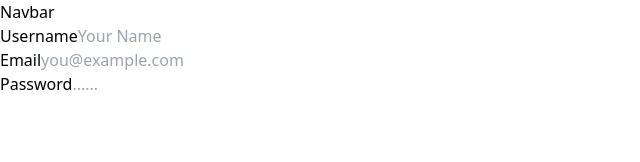
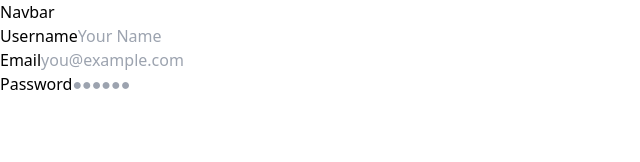
Before and after one commit to lilyMacInnis/draw_drop, a React (Vite) app in the folder frontend/: page /signup in a window 1280 px wide. Shown: the top 162 px of the page, without its empty margins (0-640 px from the left). Built offline with nearby package versions, Linux system fonts and the light colour scheme; some icons are missing.

Commit message:
change default of password placeholder

```diff
--- a/frontend/src/pages/SignUpPage.jsx
+++ b/frontend/src/pages/SignUpPage.jsx
@@ -50,7 +50,7 @@ const SignUpPage = () => {
                 <span>Password</span>
                 <input
                     type={showPassword ? 'text' : 'password'}
-                    placeholder='......'
+                    placeholder='●●●●●●'
                     value={formData.password}
                     onChange={(e) => setFormData({ ...formData, password: e.target.value})}
                 />
```
